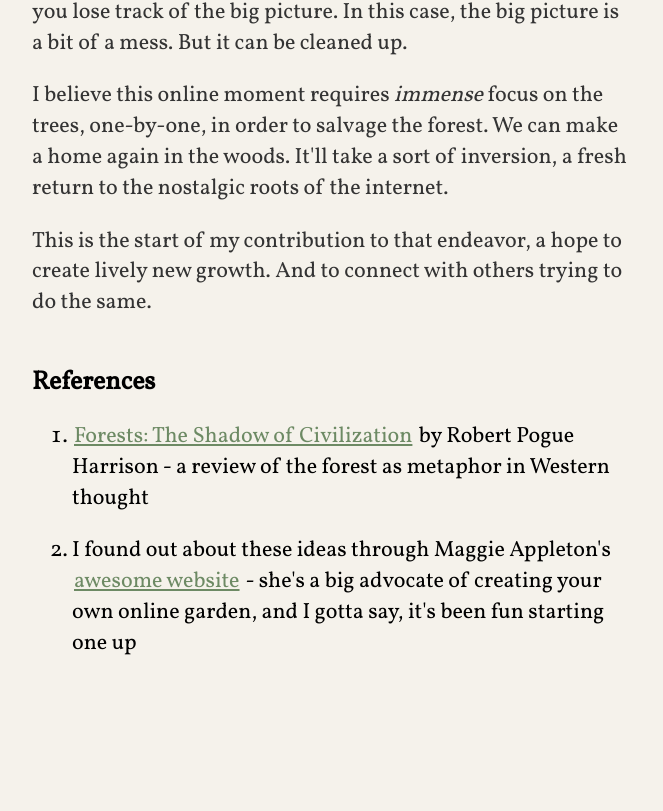
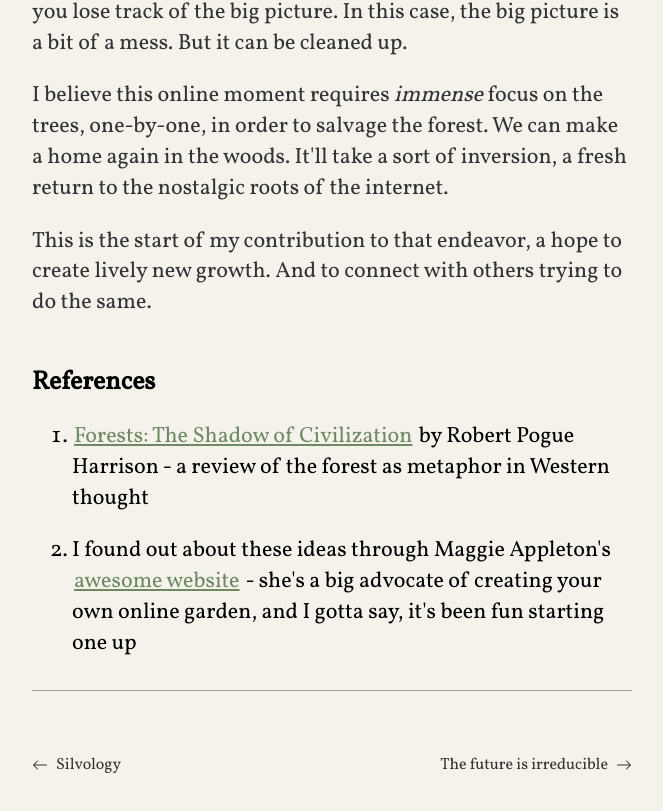
Before and after one commit to arbourtrary/arbourtrary.github.io, a SvelteKit app: page /writings/forest-for-the-trees in a window 1280 px wide. Shown: the part 3453-4264 px from the top of the page, without its empty margins (308-971 px from the left). Before the commit the page ends 4135 px from the top, so only its background shows below. Built offline with nearby package versions, Linux system fonts and the light colour scheme; a web font is replaced by a local one.

Commit message:
Updating some pages

```diff
--- a/src/routes/writings/[slug]/+page.js
+++ b/src/routes/writings/[slug]/+page.js
@@ -4,6 +4,7 @@ import { loadJSON } from '../../../utils/file.js'
 
 const writings = [
   {
+    "index": 0,
     "date": "5/1/23",
     "title": "Forest for the trees",
     "slug": "forest-for-the-trees",
@@ -15,6 +16,7 @@ const writings = [
     "socialImage": "https://arbourtrary.com/images/social_droplet_0.jpg"
   },
   {
+    "index": 1,
     "date": "9/13/23",
     "title": "The future is irreducible",
     "slug": "future-is-irreducible",
@@ -26,6 +28,7 @@ const writings = [
     "socialImage": "https://arbourtrary.com/images/social_droplet_1.jpg"
   },
   {
+    "index": 2,
     "date": "11/26/23",
     "title": "In real time",
     "slug": "in-real-time",
@@ -37,6 +40,7 @@ const writings = [
     "socialImage": "https://arbourtrary.com/images/social_droplet_2.jpg"
   },
   {
+    "index": 3,
     "date": "10/23/24",
     "title": "Silvology",
     "slug": "silvology",
@@ -54,7 +58,7 @@ export async function load({ params }) {
   const writing = writings.find(item => item.slug === params.slug);
 
   if (writing) {
-    return writing;
+    return {writing, writings};
   }
 
   throw error(404, 'Not found');
--- a/src/routes/writings/[slug]/+page.svelte
+++ b/src/routes/writings/[slug]/+page.svelte
@@ -5,37 +5,57 @@
     export let data;
 
     let scrollY = 0;
+    let writing;
+    let writingIndex;
+    let prevWriting;
+    let nextWriting;
     let content = "";
     let body;
+    let response;
+
+    async function fetchContent(filename) {
+        response = await fetch(filename)
+        content = await response.text();
+    }
 
     onMount(async () => {
-        const response = await fetch(data.filename)
-        content = await response.text();
+        fetchContent(data.writing.filename)
         body = document.body;
-        document.documentElement.style.setProperty('--highlight', data.highlight);
+        document.documentElement.style.setProperty('--highlight', data.writing.highlight);
     })
+
+    $: if (body) {
+        writing = data.writing;
+        writingIndex = writing.index;
+
+        const prevIndex = clamp(writingIndex - 1, 0, data.writings.length - 1);
+        prevWriting = (prevIndex !== writingIndex) ? data.writings[prevIndex] : data.writings[data.writings.length - 1];
+
+        const nextIndex = clamp(writingIndex + 1, 0, data.writings.length - 1);
+        nextWriting = (nextIndex !== writingIndex) ? data.writings[nextIndex] : data.writings[0];
+    }
 
     $: scrollProgress = body && clamp(scrollY / (body.scrollHeight - window.innerHeight), 0, 1)
 
 
 </script>
 <svelte:head>
-    <title>{data.title}</title>
-    <link rel='canonical' href={`https://arbourtrary.com/writings/${data.slug}`} />
-    <meta name='description' content={data.description} />
-    <meta property='og:title' content={data.title} />
+    <title>{data.writing.title}</title>
+    <link rel='canonical' href={`https://arbourtrary.com/writings/${data.writing.slug}`} />
+    <meta name='description' content={data.writing.description} />
+    <meta property='og:title' content={data.writing.title} />
     <meta property='og:site_name' content='arbourtrary' />
-    <meta property='og:url' content={`https://arbourtrary.com/writings/${data.slug}`} />
-    <meta property='og:description' content={data.description} />
+    <meta property='og:url' content={`https://arbourtrary.com/writings/${data.writing.slug}`} />
+    <meta property='og:description' content={data.writing.description} />
     <meta property='og:locale' content='en_US' />
-    <meta property='og:image' content={data.socialImage} />
+    <meta property='og:image' content={data.writing.socialImage} />
 
     <meta name='twitter:card' content='summary_large_image' />
-    <meta name='twitter:site' content={`https://arbourtrary.com/writings/${data.slug}`} />
+    <meta name='twitter:site' content={`https://arbourtrary.com/writings/${data.writing.slug}`} />
     <meta name='twitter:creator' content='arbourtrary' />
-    <meta name='twitter:title' content={data.title} />
-    <meta name='twitter:description' content={data.description} />
-    <meta name='twitter:image:src' content={data.socialImage} />
+    <meta name='twitter:title' content={data.writing.title} />
+    <meta name='twitter:description' content={data.writing.description} />
+    <meta name='twitter:image:src' content={data.writing.socialImage} />
 </svelte:head>
 <svelte:window bind:scrollY/>
 
@@ -49,30 +69,30 @@
     <div class="watermark-container">
         <!-- TODO: Refactor for a loop - I think this test worked well enough though -->
         <div class="image-container"  style="height: 40%;">
-            <img src={data.image} style={`
-                filter: ${data.filter} grayscale(${(1 - mapToUnitRange(scrollProgress, 0, .25)) * 100}%);
+            <img src={data.writing.image} style={`
+                filter: ${data.writing.filter} grayscale(${(1 - mapToUnitRange(scrollProgress, 0, .25)) * 100}%);
                 opacity: ${clamp(0 + mapToUnitRange(scrollProgress, 0, .25), 0, 1)}
             `}/>
         </div>
         <div class="image-container" style="height: 50%;">
-            <img src={data.image} style={`
-                filter: ${data.filter} grayscale(${(1 - mapToUnitRange(scrollProgress, .25, .5)) * 100}%);
+            <img src={data.writing.image} style={`
+                filter: ${data.writing.filter} grayscale(${(1 - mapToUnitRange(scrollProgress, .25, .5)) * 100}%);
                 opacity: ${clamp(0 + mapToUnitRange(scrollProgress, 0.25, .5, 0, 1))}
             `}/>
         </div>
         <div class="image-container" style="height: 80%;">
-            <img src={data.image} style={`
-                filter: ${data.filter} grayscale(${(1 - mapToUnitRange(scrollProgress, .5, .75)) * 100}%);
+            <img src={data.writing.image} style={`
+                filter: ${data.writing.filter} grayscale(${(1 - mapToUnitRange(scrollProgress, .5, .75)) * 100}%);
                 opacity: ${clamp(0 + mapToUnitRange(scrollProgress, 0.5, .75, 0, 1))}
             `}/>
         </div>
         <div class="image-container">
-            <img src={data.image} style={`
-                filter: ${data.filter} grayscale(${(1 - mapToUnitRange(scrollProgress, .75, 1)) * 100}%);
+            <img src={data.writing.image} style={`
+                filter: ${data.writing.filter} grayscale(${(1 - mapToUnitRange(scrollProgress, .75, 1)) * 100}%);
                 opacity: ${0 + mapToUnitRange(scrollProgress, 0.75, 1)}
             `}/>
-            <img src={data.image} style={`
-                filter: ${data.filter} grayscale(${(1 - mapToUnitRange(scrollProgress, .75, 1)) * 100}%);
+            <img src={data.writing.image} style={`
+                filter: ${data.writing.filter} grayscale(${(1 - mapToUnitRange(scrollProgress, .75, 1)) * 100}%);
                 opacity: ${0 + mapToUnitRange(scrollProgress, 0.75, 1)};
                 position: absolute;
                 top: 0;
@@ -81,20 +101,20 @@
             `}/>
         </div>
         <div class="image-container"  style="height: 80%;">
-            <img class="horizontal-mirror" src={data.image} style={`
-                filter: ${data.filter} grayscale(${(1 - mapToUnitRange(scrollProgress, .5, .75)) * 100}%);
+            <img class="horizontal-mirror" src={data.writing.image} style={`
+                filter: ${data.writing.filter} grayscale(${(1 - mapToUnitRange(scrollProgress, .5, .75)) * 100}%);
                 opacity: ${clamp(0 + mapToUnitRange(scrollProgress, .5, .75), 0, 1)}
             `}/>
         </div>
         <div class="image-container" style="height: 50%;">
-            <img class="horizontal-mirror" src={data.image} style={`
-                filter: ${data.filter} grayscale(${(1 - mapToUnitRange(scrollProgress, .25, .5)) * 100}%);
+            <img class="horizontal-mirror" src={data.writing.image} style={`
+                filter: ${data.writing.filter} grayscale(${(1 - mapToUnitRange(scrollProgress, .25, .5)) * 100}%);
                 opacity: ${clamp(0 + mapToUnitRange(scrollProgress, .25, .5), 0, 1)}
             `}/>
         </div>
         <div class="image-container"  style="height: 40%;">
-            <img class="horizontal-mirror" src={data.image} style={`
-                filter: ${data.filter} grayscale(${(1 - mapToUnitRange(scrollProgress, 0, .25)) * 100}%);
+            <img class="horizontal-mirror" src={data.writing.image} style={`
+                filter: ${data.writing.filter} grayscale(${(1 - mapToUnitRange(scrollProgress, 0, .25)) * 100}%);
                 opacity: ${clamp(0 + mapToUnitRange(scrollProgress, 0, .25), 0, 1)};
             `}/>
         </div>
@@ -107,8 +127,26 @@
     </div>
 </div>
 <div class="writ">
-    <div class="title">{data.title}</div>
+    <div class="title">{data.writing.title}</div>
     <div class="content">{@html marked(content)}</div>
+</div>
+<div class="more">
+    {#if prevWriting}
+        <a on:click={fetchContent(prevWriting.filename)} href={`/writings/${prevWriting.slug}`} style="margin-right: 15px;">
+            <svg xmlns="http://www.w3.org/2000/svg" width="16" height="16" fill="currentColor">
+              <path fill-rule="evenodd" d="M15 8a.5.5 0 0 0-.5-.5H2.707l3.147-3.146a.5.5 0 1 0-.708-.708l-4 4a.5.5 0 0 0 0 .708l4 4a.5.5 0 0 0 .708-.708L2.707 8.5H14.5A.5.5 0 0 0 15 8"/>
+            </svg>
+            <p style="text-align: left;">{prevWriting.title}</p>
+        </a>
+    {/if}
+    {#if nextWriting}
+        <a on:click={fetchContent(nextWriting.filename)} href={`/writings/${nextWriting.slug}`} style="margin-left: 15px;">
+            <p style="text-align: right;">{nextWriting.title}</p>
+            <svg xmlns="http://www.w3.org/2000/svg" width="16" height="16" fill="currentColor" viewBox="0 0 16 16">
+                <path fill-rule="evenodd" d="M1 8a.5.5 0 0 1 .5-.5h11.793l-3.147-3.146a.5.5 0 0 1 .708-.708l4 4a.5.5 0 0 1 0 .708l-4 4a.5.5 0 0 1-.708-.708L13.293 8.5H1.5A.5.5 0 0 1 1 8"/>
+            </svg>
+        </a>
+    {/if}
 </div>
 
 <style>
@@ -192,6 +230,7 @@
         flex-direction: row;
         justify-content: center;
         height: 35px;
+        pointer-events: none;
     }
     .image-container {
         position: relative;
@@ -260,6 +299,44 @@
     :global(.italic) {
         font-style: italic;
     }
+    .more {
+        display: flex;
+        flex-direction: row;
+        align-items: center;
+        justify-content: space-between;
+        margin: 0 auto;
+        max-width: 600px;
+        margin-bottom: 60px;
+        margin-top: 30px;
+        padding-top: 60px;
+        border-top: 1px solid var(--color-3);
+    }
+    .more a {
+        display: flex;
+        gap: 3px;
+        text-decoration: none;
+        color: var(--color-1);
+    }
+    .more a:hover p {
+        text-decoration: underline;
+        color: var(--black);
+    }
+    .more p {
+        margin: 0px;
+        padding: 3px 5px;
+        font-family: var(--serif);
+    }
+    .more svg {
+        width: 16px;
+        height: 16px;
+        align-self: center;
+    }
+    @media only screen and (max-width: 640px) {
+        :global(.notes), .more {
+            margin: 0 20px;
+            margin-bottom: 60px;
+        }
+    }
     @media only screen and (max-width: 600px) {
         .title {
             font-size: 2em;
@@ -275,4 +352,9 @@
             font-size: 20px;
         }
     }
+    @media only screen and (max-width: 400px) {
+         .more p {
+            max-width: 125px;
+        }
+    }
 </style>
```
Also changed, not shown: static/data/writings/silvology.txt.
